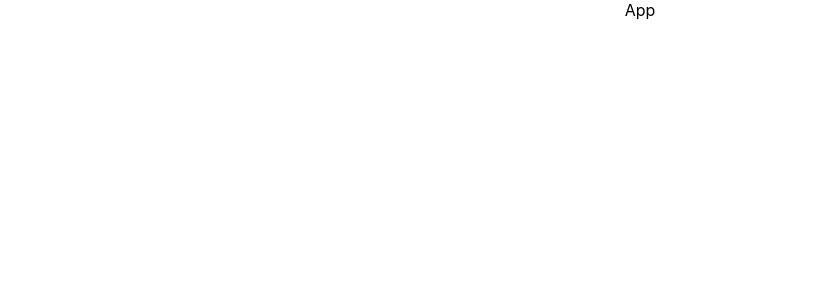
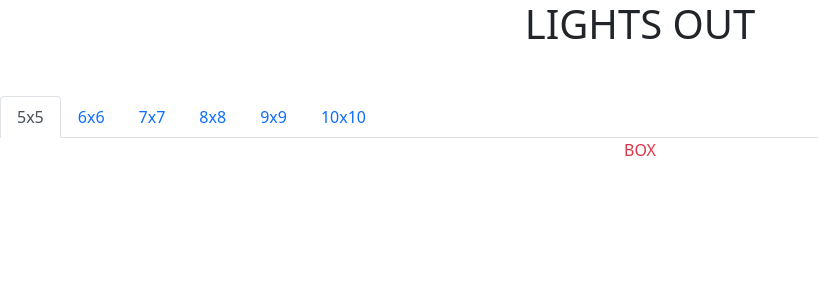
Before and after one commit to ally-petitt/lights-out, a React (Create React App) app: page / in a window 1280 px wide. Shown: the top 300 px of the page, without its empty margins (0-818 px from the left). Built offline with nearby package versions, Linux system fonts and the light colour scheme.

Commit message:
added functionality to tabs

```diff
--- a/package.json
+++ b/package.json
@@ -6,6 +6,7 @@
     "@testing-library/jest-dom": "^5.14.1",
     "@testing-library/react": "^11.2.7",
     "@testing-library/user-event": "^12.8.3",
+    "bootstrap": "^5.0.2",
     "react": "^17.0.2",
     "react-dom": "^17.0.2",
     "react-scripts": "4.0.3",
--- a/src/App.js
+++ b/src/App.js
@@ -1,9 +1,13 @@
 import './App.css';
+
+import Header from "./components/header/Header"
+import Tabs from "./components/Tabs"
 
 function App() {
   return (
     <div className="App">
-      App
+      <Header />
+      <Tabs />
     </div>
   );
 }
--- /dev/null
+++ b/src/components/Board.js
@@ -0,0 +1,13 @@
+import React from 'react'
+import Box from "./Box"
+
+// TODO: set size of board
+function Board({ size }) {
+    return (
+        <div>
+            <Box />
+        </div>
+    )
+}
+
+export default Board
--- /dev/null
+++ b/src/components/Box.js
@@ -0,0 +1,11 @@
+import React from 'react'
+
+function Box() {
+    return (
+        <div className="text-danger">
+            BOX
+        </div>
+    )
+}
+
+export default Box
--- /dev/null
+++ b/src/components/Tabs.js
@@ -0,0 +1,45 @@
+import React, { useState } from 'react'
+import Board from './Board'
+
+function Tabs() {
+    const [boardSize, setBoardSize] = useState("5x5")
+
+    const handleClick = (e) => {
+        setBoardSize(e.target.innerHTML)
+    }
+
+    return (
+        <div className="mt-5">
+            <ul class="nav nav-tabs">
+                <li class="nav-item">
+                    <p class={`nav-link ${boardSize == "5x5" ? "active" : null}`}
+                    onClick={handleClick}>5x5</p>
+                </li>
+                <li class="nav-item">
+                    <p class={`nav-link ${boardSize == "6x6" ? "active" : null}`}
+                    onClick={handleClick}>6x6</p>
+                </li>
+                <li class="nav-item">
+                    <p class={`nav-link ${boardSize == "7x7" ? "active" : null}`}
+                    onClick={handleClick}>7x7</p>
+                </li>
+                <li class="nav-item">
+                    <p class={`nav-link ${boardSize == "8x8" ? "active" : null}`}
+                    onClick={handleClick}>8x8</p>
+                </li>
+                <li class="nav-item">
+                    <p class={`nav-link ${boardSize == "9x9" ? "active" : null}`}
+                    onClick={handleClick}>9x9</p>
+                </li>
+                <li class="nav-item">
+                    <p class={`nav-link ${boardSize == "10x10" ? "active" : null}`}
+                    onClick={handleClick}>10x10</p>
+                </li>
+            </ul>
+
+            <Board size={boardSize} />
+        </div>
+    )
+}
+
+export default Tabs
--- /dev/null
+++ b/src/components/header/Header.js
@@ -0,0 +1,14 @@
+import React, { useState } from 'react'
+
+// look in url to find dimensions
+
+function Header() {
+
+    return (
+        <div>
+            <h1>LIGHTS OUT</h1>
+        </div>
+    )
+}
+
+export default Header
--- a/src/index.js
+++ b/src/index.js
@@ -2,6 +2,8 @@ import React from 'react';
 import ReactDOM from 'react-dom';
 import './index.css';
 import App from './App';
+
+import "bootstrap/dist/css/bootstrap.min.css"
 
 ReactDOM.render(
   <React.StrictMode>
```
Also changed, not shown: 1 other file (tests, documents, lock files or other folders).
